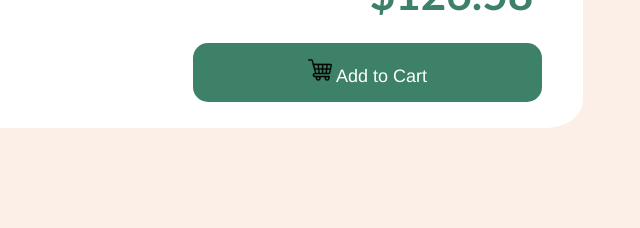
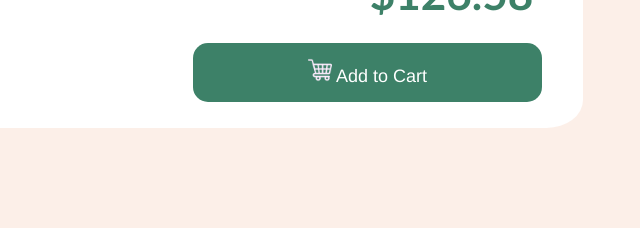
Before and after one commit to Amiya-Ami/Frontend-mentor-challenge-Product-preview-card-componet, a plain HTML site: page index.html in a window 1280 px wide. Shown: the part 552-780 px from the top of the page, 422-1062 px from the left. Drawn offline with Linux system fonts and the light colour scheme.

Commit message:
add; fix icon

```diff
--- a/index.css
+++ b/index.css
@@ -126,8 +126,8 @@ html, body {
     cursor: pointer;
     background-color: rgb(19, 66, 49);
     transition: 0.5s;
+}
 
-}
 .btntext {
     font-size: 18px;
     text-align: center;
@@ -136,7 +136,7 @@ html, body {
 }
 
 .cartimg {
-    fill: white;
+    filter: invert(1) sepia(1) saturate(5) hue-rotate(200deg);
     width: 24px;
     height: auto;
 }
```
